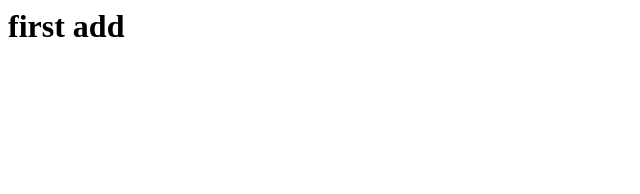
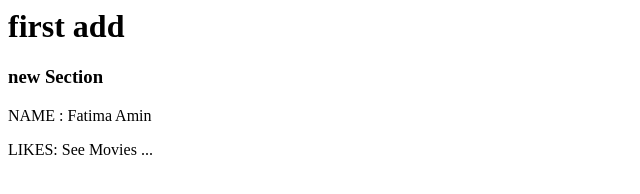
Before and after one commit to Re-Coded-Sana-a-Bootcamp-2020/first-github-test, a plain HTML site: page index.html in a window 1280 px wide. Shown: the whole page, without its empty margins (0-640 px from the left). Drawn offline with Linux system fonts and the light colour scheme.

Commit message:
fatima section

```diff
--- a/index.html
+++ b/index.html
@@ -1 +1,7 @@
 <h1>first add</h1>
+
+<section>
+    <h3>new Section</h3>
+    <p> NAME : Fatima Amin</p>
+    <p> LIKES: See Movies ...</p>
+</section>
```
